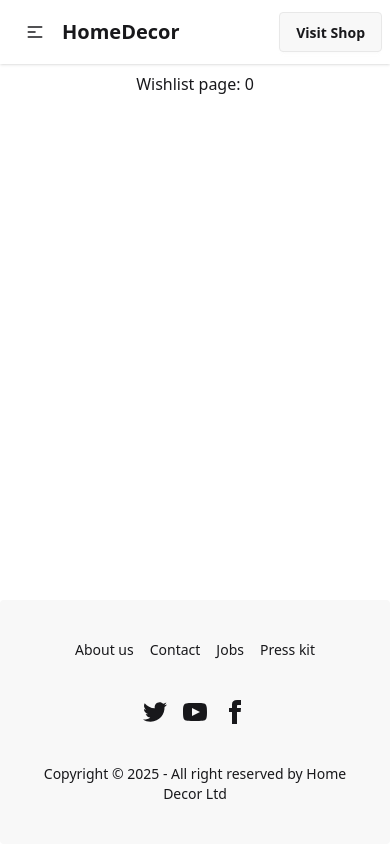
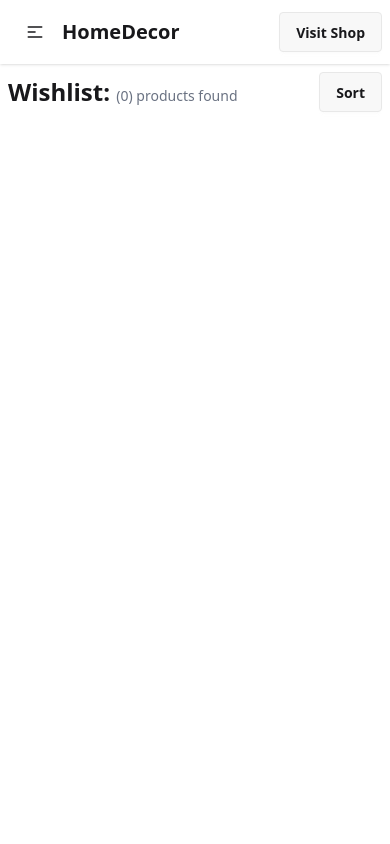
Before and after one commit to rakibhassannayem/home-decor, a React (Vite) app: page /wishlist in a window 390 px wide. Shown: the top 844 px of the page. Built offline with nearby package versions, Linux system fonts and the light colour scheme.

Commit message:
wishlist ui

```diff
--- a/src/components/ProductCard.jsx
+++ b/src/components/ProductCard.jsx
@@ -3,7 +3,7 @@ import { Link } from "react-router";
 const ProductCard = ({ product }) => {
   const { name, category, image, price, id } = product;
   return (
-    <div className="card bg-base-100 border shadow-sm hover:scale-105 transition ease-in-out">
+    <div className="card bg-base-100 border shadow-sm lg:hover:scale-105 transition ease-in-out">
       <figure className="h-50 overflow-hidden">
         <img className="w-full object-cover" src={image} alt="" />
       </figure>
--- a/src/layouts/MainLayout.jsx
+++ b/src/layouts/MainLayout.jsx
@@ -4,13 +4,15 @@ import Navbar from "../components/Navbar";
 
 const MainLayout = () => {
   return (
-    <div className="flex flex-col min-h-screen">
+    <>
       <Navbar />
-      <div className="max-w-screen-xl mx-auto p-2 md:p-4 lg:p-8 flex-1">
-        <Outlet />
+      <div className="flex flex-col min-h-screen max-w-screen-xl mx-auto p-2">
+        <div className="flex-1">
+          <Outlet />
+        </div>
       </div>
       <Footer />
-    </div>
+    </>
   );
 };
 
--- a/src/pages/Wishlist.jsx
+++ b/src/pages/Wishlist.jsx
@@ -10,9 +10,42 @@ const Wishlist = () => {
   }, []);
   return (
     <div>
-      <h1>Wishlist page: {wishlist.length}</h1>
+      <div className="flex items-center justify-between mb-4">
+        <h1 className="text-2xl font-bold">
+          Wishlist:{" "}
+          <span className="text-sm text-gray-500 font-medium">
+            ({wishlist.length}) products found
+          </span>
+        </h1>
+        <button className="btn">Sort</button>
+      </div>
+      <div className="space-y-3">
+        {wishlist.map((p) => (
+          <div key={p.id} className="card card-side bg-base-100 shadow border">
+            <figure>
+              <img
+                className="w-40 h-28 object-cover"
+                src={p.image}
+                alt={p.name}
+              />
+            </figure>
+            <div className="card-body">
+              <h3 className="card-title">{p.name}</h3>
+              <p className="text-base-content/70">{p.category}</p>
+            </div>
+            <div className="pr-4 flex items-center gap-3">
+              <div className="font-semibold">${p.price}</div>
+              <button
+                // onClick={() => handleRemove(p.id)}
+                className="btn btn-outline"
+              >
+                Remove
+              </button>
+            </div>
+          </div>
+        ))}
+      </div>
     </div>
   );
 };
-
 export default Wishlist;
```
